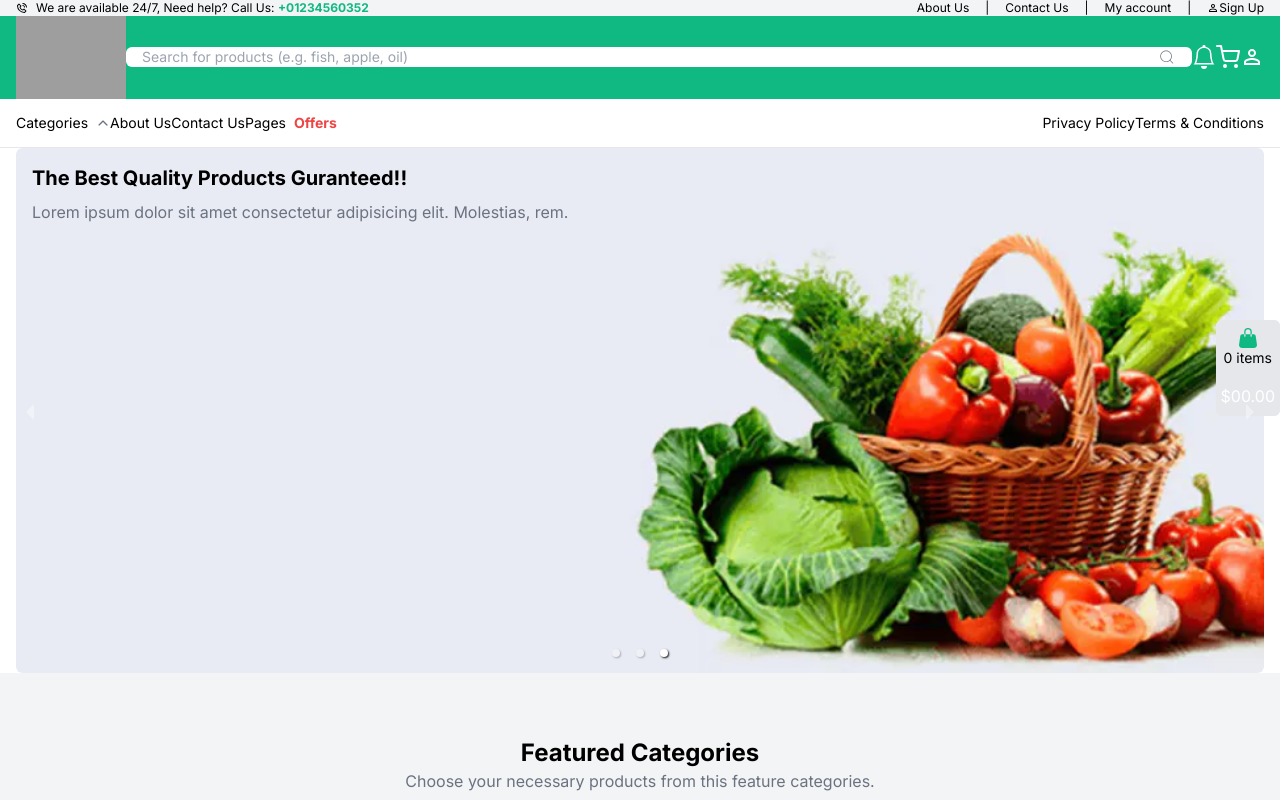
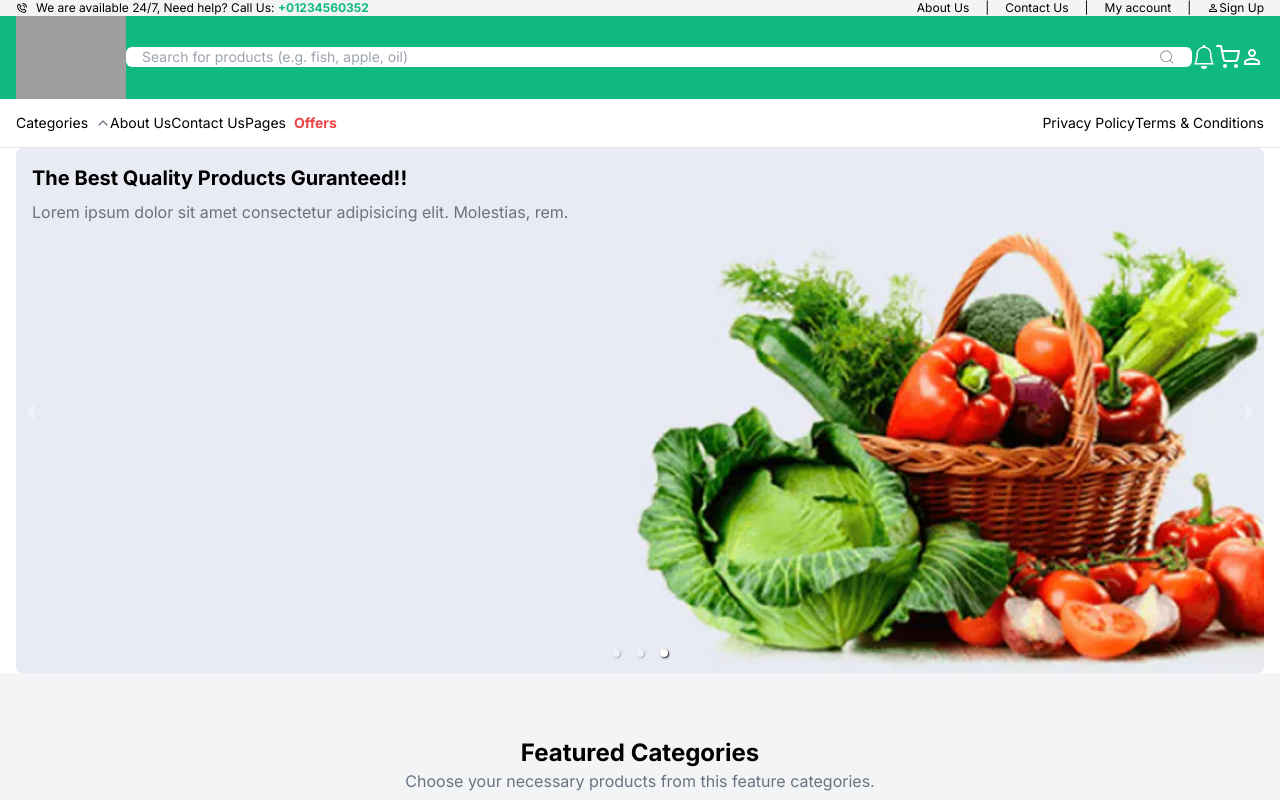
Before and after one commit to arafatyamin/kacha-bazar, a Next.js app: page / in a window 1280 px wide. Shown: the top 800 px of the page. Built offline with nearby package versions, Linux system fonts and the light colour scheme; grey boxes are pictures that could not be loaded.

Commit message:
removed floating cart and scroll top button and moved to footer component

```diff
--- a/pages/index.js
+++ b/pages/index.js
@@ -118,16 +118,7 @@ const home = () => {
         <AppStoreBanner />
         {/* ======================App Store Section Part End====================== */}
 
-        {/* ======================Floating cart card component start ====================== */}
-        <div className="fixed top-80 right-0 hidden md:block">
-          <FlotingCart />
-        </div>
-        {/* ======================Floating cart card component start ====================== */}
-        {/* ======================Scroll to top component start ====================== */}
-        <div>
-          <ScrollToTop />
-        </div>
-        {/* ======================Scroll to top component start ====================== */}
+
       </main>
     </>
   );
```
